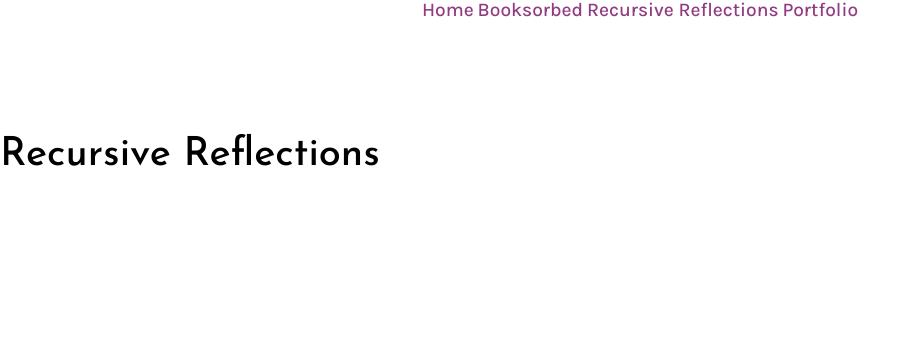
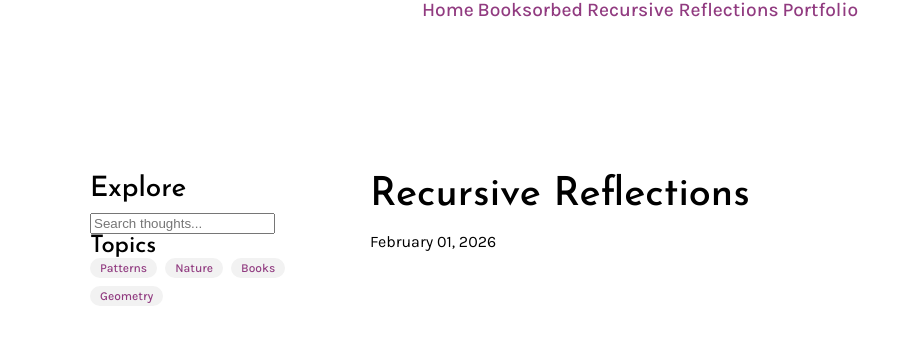
Before and after one commit to vrindarakesh/vrindarakesh.github.io, a Jekyll site: the page built from recursive-reflections.md, in a window 1280 px wide. Shown: the top 345 px of the page, without its empty margins (0-917 px from the left). Built offline with Jekyll 4.4.1, drawn with Linux system fonts in a browser that asks for light colours.

Commit message:
Edited recursive reflections md

```diff
--- a/recursive-reflections.md
+++ b/recursive-reflections.md
@@ -3,9 +3,31 @@ layout: default
 title: Recursive Reflections
 ---
 
-# Recursive Reflections
+<div class="blog-layout">
 
-{% for post in site.mathmusings reversed %}
-  <h3 class="post-link"><a href="{{ post.url }}">{{ post.title }}</a></h3>
-  <p><em>{{ post.date | date: "%B %d, %Y" }}</em></p>
-{% endfor %}
+  <aside class="blog-sidebar">
+    <h3>Explore</h3>
+    <input type="text" placeholder="Search thoughts...">
+
+    <h4>Topics</h4>
+    <div class="tag-cloud">
+      <a href="#">Patterns</a>
+      <a href="#">Nature</a>
+      <a href="#">Books</a>
+      <a href="#">Geometry</a>
+    </div>
+  </aside>
+
+  <main class="blog-content">
+    <h1>Recursive Reflections</h1>
+
+    {% for post in site.recursive-reflections %}
+      <div style="margin-bottom: 25px;">
+        <a href="{{ post.url }}"><strong>{{ post.title }}</strong></a><br>
+        <small>{{ post.date | date: "%B %d, %Y" }}</small>
+      </div>
+    {% endfor %}
+
+  </main>
+
+</div>
```
